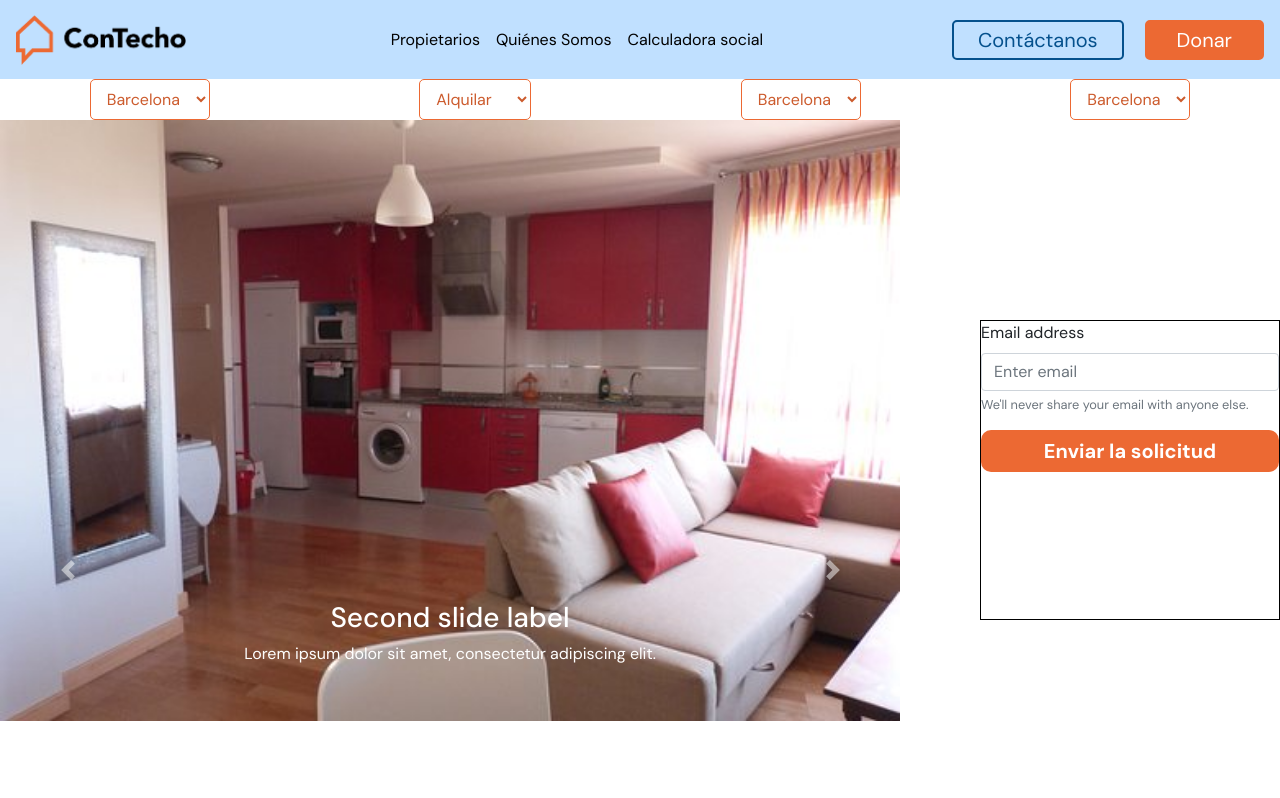
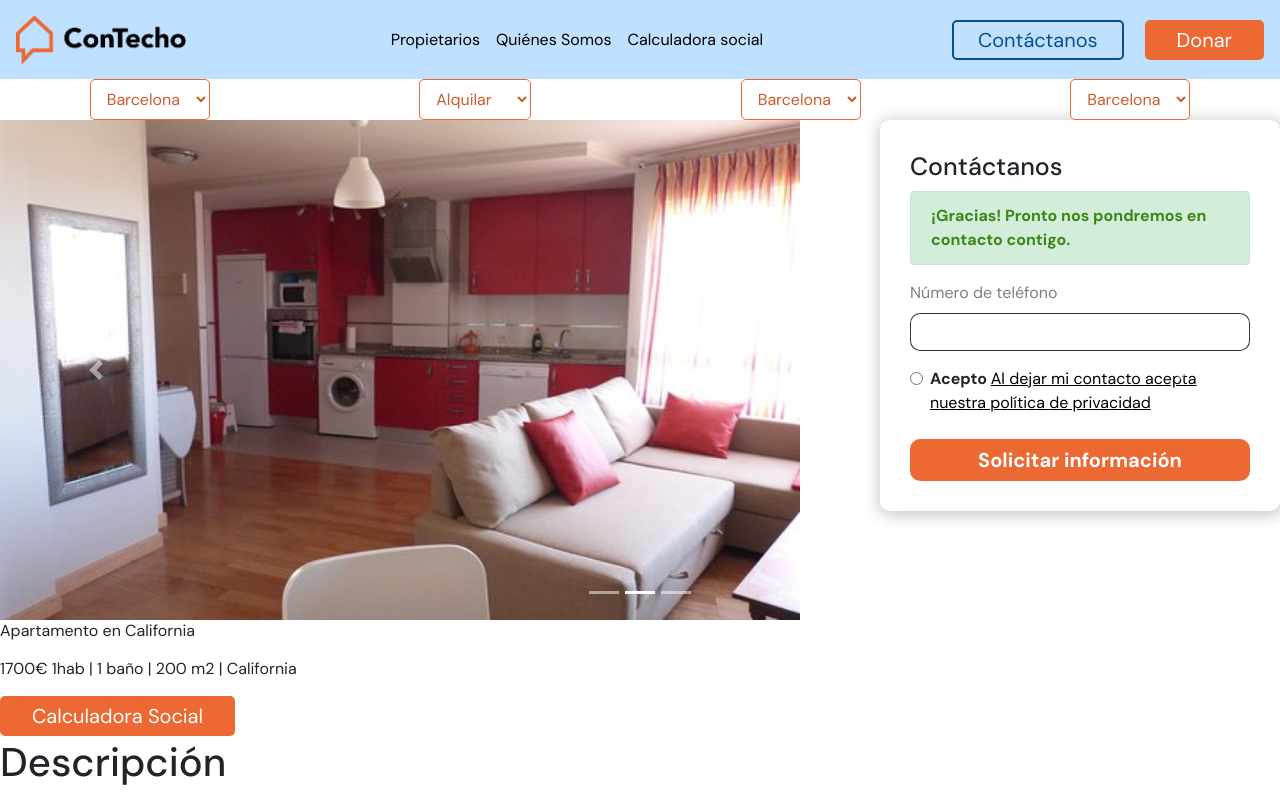
Before and after one commit to apix23/con-techo-app, a React (Create React App) app: page /Details in a window 1280 px wide. Shown: the top 798 px of the page. Built offline with nearby package versions, Linux system fonts and the light colour scheme.

Commit message:
he mejorado un poco el diseño

```diff
--- a/src/App.css
+++ b/src/App.css
@@ -1,31 +1,27 @@
-
-
 /*------------------------------------------------------------------------*/
 /*------------------------------- Variables -------------------------------*/
 /*------------------------------------------------------------------------*/
 
 :root {
-  --dark-blue: #05518D;
-  --blue: #6186AE;
-  --light-blue: #6193BC;
-  --lighter-blue: #C0E0FF;
+  --dark-blue: #05518d;
+  --blue: #6186ae;
+  --light-blue: #6193bc;
+  --lighter-blue: #c0e0ff;
 
-
-  --orange: #EC6933;
-  --dark-orange: #CC5B2D;
-  --light-orange: #E7C4B5;
+  --orange: #ec6933;
+  --dark-orange: #cc5b2d;
+  --light-orange: #e7c4b5;
 }
-
 
 /*------------------------------------------------------------------------*/
 /*---------------------------- General Styles ----------------------------*/
 /*------------------------------------------------------------------------*/
 
-*{
+* {
   margin: 0;
   padding: 0;
   box-sizing: border-box;
-  font-family: 'DM sans', serif;
+  font-family: "DM sans", serif;
   z-index: 1;
 }
 
@@ -52,7 +48,6 @@ p {
 /*------------------------------------------------------------------------*/
 /*-------------------------- General Components --------------------------*/
 /*------------------------------------------------------------------------*/
-
 
 /*------------- Outline Secondary Button -------------*/
 
@@ -99,7 +94,7 @@ p {
   background-color: var(--orange);
   border-radius: 10px;
   color: white;
-  border:none;
+  border: none;
 }
 
 .btn-primary.big {
@@ -124,24 +119,22 @@ p {
 }
 
 .page-item.active .page-link {
-  background-color: #9ABBD2;
+  background-color: #9abbd2;
   color: black;
-  border: 1px solid #9ABBD2;
+  border: 1px solid #9abbd2;
 }
 
-
 .page-link {
-  border: 1px solid #9ABBD2;
+  border: 1px solid #9abbd2;
   font-size: 18px;
   color: black;
 }
 
 .page-item:hover .page-link {
-  border: 1px solid #9ABBD2;
+  border: 1px solid #9abbd2;
   font-weight: bold;
   color: black;
 }
-
 
 /*-------------  Header -------------*/
 
@@ -156,7 +149,6 @@ header {
 header .nav-link {
   color: black;
 }
-
 
 /*-------------  Filter Items -------------*/
 
@@ -176,10 +168,10 @@ select:focus {
   outline: none;
 }
 
-
 /*-------------  Checkmark cards -------------*/
 
-.checkmarks-card, .shadow-and-border-radius {
+.checkmarks-card,
+.shadow-and-border-radius {
   box-shadow: 1px 2px 15px 3px rgba(0, 0, 0, 0.2);
   border-radius: 10px;
 }
@@ -195,7 +187,6 @@ select:focus {
 .checkmarks-card p img {
   margin-right: 10px;
 }
-
 
 /*----------------- Contact Forms -----------------*/
 
@@ -235,8 +226,7 @@ select:focus {
 
 /*------------------- Home section -------------------*/
 
-
-.image-container{
+.image-container {
   background: url(./images/Hero.png);
   width: 100%;
   background-size: cover;
@@ -244,29 +234,30 @@ select:focus {
   background-repeat: no-repeat;
 }
 
-.image-central-text{
+.image-central-text {
   margin-left: 7rem;
 }
 
 /* Information Section  */
 
-section.information-section{
+section.information-section {
   display: flex;
   flex-direction: column;
   align-items: center;
   margin-top: -5rem;
 }
 
-.section-paragraph{
+.section-paragraph {
   margin-top: 1.5rem;
 }
 
-section.information-section h2, section.information-section h3{
+section.information-section h2,
+section.information-section h3 {
   text-align: center;
 }
 
-.search-menu{
-  background: #05518D;
+.search-menu {
+  background: #05518d;
   height: 91px;
   width: 793px;
   border-radius: 5px;
@@ -275,25 +266,24 @@ section.information-section h2, section.information-section h3{
   align-items: center;
   padding: 0 29px;
 }
-.buy-rent-container{
+.buy-rent-container {
   display: flex;
 }
 
-.buy-rent-container button{
-  flex : 1;
+.buy-rent-container button {
+  flex: 1;
 }
 
-.buy-rent-container button:first-child{
+.buy-rent-container button:first-child {
   border-radius: 5px 0 0 5px;
-  border-right: 2px solid #000 ;
-
+  border-right: 2px solid #000;
 }
 
-.buy-rent-container button:last-child{
+.buy-rent-container button:last-child {
   border-radius: 0 5px 5px 0;
 }
 
-.search-menu input{
+.search-menu input {
   height: 54px;
   flex: 1;
   border-radius: 5px;
@@ -310,7 +300,7 @@ section.information-section h2, section.information-section h3{
   outline: none;
 }
 
-.search-menu button{
+.search-menu button {
   height: 54px;
   width: 126px;
   border: none;
@@ -325,7 +315,7 @@ section.information-section h2, section.information-section h3{
 }
 
 .section-paragraph strong {
-  border-bottom: 2px solid var(--orange)
+  border-bottom: 2px solid var(--orange);
 }
 
 .information-section h1 {
@@ -405,57 +395,56 @@ blockquote:after {
   display: flex;
   align-items: center;
 }
-section.carrusel-image-container{
+section.carrusel-image-container {
   display: flex;
   flex-direction: column;
   justify-content: center;
   align-items: center;
 }
 
-.collaborators-container{
+.collaborators-container {
   display: flex;
   flex-direction: column;
   justify-content: center;
   align-items: center;
 }
 
-section.contact-container{
+section.contact-container {
   display: flex;
   justify-content: space-evenly;
 }
 
-section h2{
+section h2 {
   padding: 30px 0;
   text-align: center;
 }
 
-.collaborators-logos{
+.collaborators-logos {
   width: 500px;
   display: flex;
   justify-content: space-between;
 }
 
-img.arrels{
-width: 195px;
+img.arrels {
+  width: 195px;
 }
 
-img.mambre{
-width: 274px;
+img.mambre {
+  width: 274px;
 }
 
-section.contact-container{
-  background: rgba(231,243,255,0.5);
-
+section.contact-container {
+  background: rgba(231, 243, 255, 0.5);
 }
-section.contact-container aside{
+section.contact-container aside {
   display: flex;
   flex-direction: column;
   justify-content: space-between;
   align-items: center;
 }
 
-div.contact-container-text img{
-  width : 288px;
+div.contact-container-text img {
+  width: 288px;
 }
 .contact-us-button {
   border: 2px solid #05518d;
@@ -481,7 +470,7 @@ nav {
   grid-template-columns: 100px 100px 100px;
   grid-template-rows: 100px 100px 100px;
 }
-.carousel-inner {
+/* .carousel-inner {
   height: 900px;
   width: 900px;
   border-radius: 0px;
@@ -489,19 +478,31 @@ nav {
   margin-right: 0px;
   margin-top: 0px;
   margin-bottom: 0px;
+} */
+.carousel-inner img {
+  width: 800px;
+  height: 500px;
+}
+
+.carousel-inner {
+  height: 500px;
+  width: 800px;
 }
 
 .estiloP {
   text-align: left;
 }
-
+.derecha {
+  float: right;
+}
+/*
 .MostLittle {
   width: 300px;
   height: 300px;
   border: 1px solid black;
   float: right;
   margin-top: 200px;
-}
+} */
 
 /* border: 1px solid black;
   float: left;
--- a/src/Carousel.js
+++ b/src/Carousel.js
@@ -1,47 +1,56 @@
 import React, { useState } from "react";
 import "./App.css";
 // //import "bootstrap/dist/css/bootstrap.min.css";
-import { Carousel } from "react-bootstrap";
+// import { Carousel } from "react-bootstrap";
 import img from "../src/img/apartamentos-noluna.jpg";
 
-function App() {
-  const [index, setIndex] = useState(0);
+const Carousel = () => (
+  <>
+    <div
+      id="carouselExampleIndicators"
+      className="carousel slide"
+      data-ride="carousel"
+    >
+      <ol className="carousel-indicators">
+        <li
+          data-target="#carouselExampleIndicators"
+          data-slide-to="0"
+          className="active"
+        ></li>
+        <li data-target="#carouselExampleIndicators" data-slide-to="1"></li>
+        <li data-target="#carouselExampleIndicators" data-slide-to="2"></li>
+      </ol>
+      <div className="carousel-inner">
+        <div className="carousel-item active">
+          <img className="d-block w-100" src={img} alt="First slide" />
+        </div>
+        <div className="carousel-item">
+          <img className="d-block w-100" src={img} alt="Second slide" />
+        </div>
+        <div className="carousel-item">
+          <img className="d-block w-100" src={img} alt="Third slide" />
+        </div>
+      </div>
+      <a
+        className="carousel-control-prev"
+        href="#carouselExampleIndicators"
+        role="button"
+        data-slide="prev"
+      >
+        <span className="carousel-control-prev-icon" aria-hidden="true"></span>
+        <span className="sr-only">Previous</span>
+      </a>
+      <a
+        className="carousel-control-next"
+        href="#carouselExampleIndicators"
+        role="button"
+        data-slide="next"
+      >
+        <span className="carousel-control-next-icon" aria-hidden="true"></span>
+        <span className="sr-only">Next</span>
+      </a>
+    </div>
+  </>
+);
 
-  const handleSelect = (selectedIndex, e) => {
-    setIndex(selectedIndex);
-  };
-
-  return (
-    <div className="carousel-inner">
-      <Carousel activeIndex={index} onSelect={handleSelect}>
-        <Carousel.Item>
-          <img className="d-block w-100" src={img} alt="First slide" />
-          <Carousel.Caption>
-            <h3>First slide label</h3>
-            <p>Nulla vitae elit libero, a pharetra augue mollis interdum.</p>
-          </Carousel.Caption>
-        </Carousel.Item>
-        <Carousel.Item>
-          <img className="d-block w-100" src={img} alt="Second slide" />
-
-          <Carousel.Caption>
-            <h3>Second slide label</h3>
-            <p>Lorem ipsum dolor sit amet, consectetur adipiscing elit.</p>
-          </Carousel.Caption>
-        </Carousel.Item>
-        <Carousel.Item>
-          <img className="d-block w-100" src={img} alt="Third slide" />
-
-          <Carousel.Caption>
-            <h3>Third slide label</h3>
-            <p>
-              Praesent commodo cursus magna, vel scelerisque nisl consectetur.
-            </p>
-          </Carousel.Caption>
-        </Carousel.Item>
-      </Carousel>
-    </div>
-  );
-}
-
-export default App;
+export default Carousel;
--- a/src/ProductPage.js
+++ b/src/ProductPage.js
@@ -1,13 +1,13 @@
-import React from 'react';
-import Dropdowns from './Dropdowns';
-import SendContact  from "./SendContact";
-import Carousel from './Carousel';
-import ShortDescription from './ShortDescription'
-import Description from './Description'
-import Characteristic from './Characteristic';
-import Maps from './Maps';
-import credentials from './credentials';
-
+import React from "react";
+import Dropdowns from "./Dropdowns";
+import SendContact from "./SendContact";
+import Carousel from "./Carousel";
+import ShortDescription from "./ShortDescription";
+import Description from "./Description";
+import Characteristic from "./Characteristic";
+import Maps from "./Maps";
+import credentials from "./credentials";
+import SocialCalculatorButton from "./SocialCalculatorButton";
 
 const ProductPage = () => {
   const mapURL = `https://maps.googleapis.com/maps/api/js?v=3.exp&key=${credentials.mapsKey}`;
@@ -16,9 +16,9 @@ const ProductPage = () => {
     <div>
       <Dropdowns />
       <SendContact />
-
       <Carousel />
       <ShortDescription />
+      <SocialCalculatorButton />
       <Description />
       <Characteristic />
       <div>
@@ -30,7 +30,7 @@ const ProductPage = () => {
         />
       </div>
     </div>
-    )
-}
+  );
+};
 
 export default ProductPage;
--- a/src/SendContact.js
+++ b/src/SendContact.js
@@ -1,24 +1,43 @@
 import React from "react";
+// import { Component } from "react";
 //import "bootstrap/dist/css/bootstrap.min.css";
-import { Form, Button } from "react-bootstrap";
+// import { Form, Button } from "react-bootstrap";
 import "./App.css";
 import PrimaryButton from "./Components/PrimaryButton";
 
 const SendContact = () => (
-  <>
-    <div className="MostLittle">
-      <Form>
-        <Form.Group controlId="formBasicEmail">
-          <Form.Label>Email address</Form.Label>
-          <Form.Control type="email" placeholder="Enter email" />
-          <Form.Text className="text-muted">
-            We'll never share your email with anyone else.
-          </Form.Text>
-        </Form.Group>
-        <PrimaryButton size="big" content="Enviar la solicitud"/>
-      </Form>
+  <div className="derecha">
+    <div className="contact-form shadow-and-border-radius">
+      <h2>Contáctanos</h2>
+
+      <div class="alert alert-success" role="alert">
+        ¡Gracias! Pronto nos pondremos en contacto contigo.
+      </div>
+
+      <form>
+        <div class="form-group">
+          <label for="phone-input">Número de teléfono</label>
+          <input type="text" class="form-control" id="phone-input" />
+        </div>
+
+        <div class="form-check mt-2 mb-4">
+          <input
+            class="form-check-input"
+            type="radio"
+            id="politica-privacidad-radio"
+            value="politica-privacidad"
+          />
+          <label class="form-check-label" for="politica-privacidad-radio">
+            Acepto{" "}
+            <a href="#">
+              Al dejar mi contacto acepta nuestra política de privacidad
+            </a>
+          </label>
+        </div>
+
+        <PrimaryButton size="big" content="Solicitar información" />
+      </form>
     </div>
-  </>
+  </div>
 );
-
 export default SendContact;
--- /dev/null
+++ b/src/SocialCalculatorButton.js
@@ -0,0 +1,9 @@
+import React from "react";
+import SecondaryOrangeButton from "./Components/SecondaryOrangeButton";
+
+const SocialCalculatorButton = () => (
+  <div>
+    <SecondaryOrangeButton size="big" content="Calculadora Social" />
+  </div>
+);
+export default SocialCalculatorButton;
```
Also changed, not shown: src/Components/SecondaryOrangeButton.js (+9 -5 lines), src/Dropdowns.js (+11 -6 lines), src/Maps.js (+12 -4 lines), 1 other file (tests, documents, lock files or other folders). Lines whose indentation alone changed are shown as unchanged.
